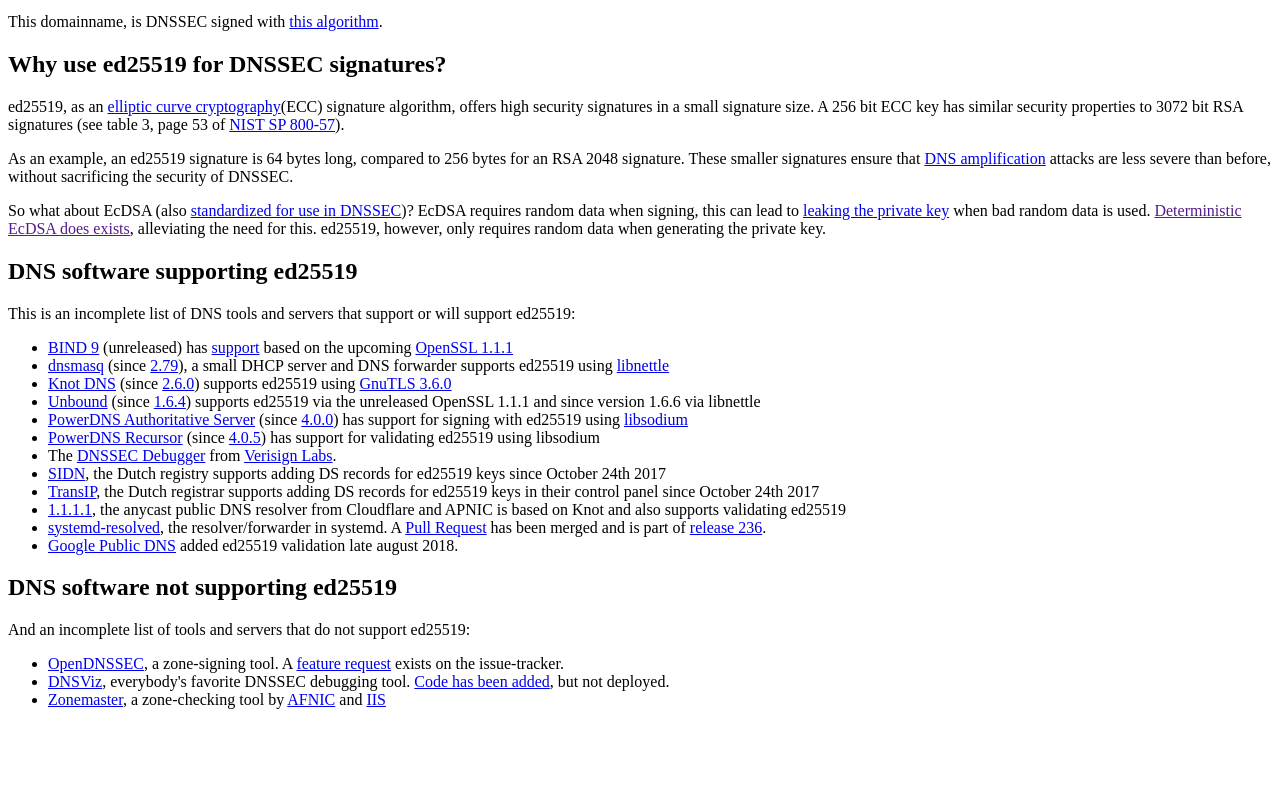
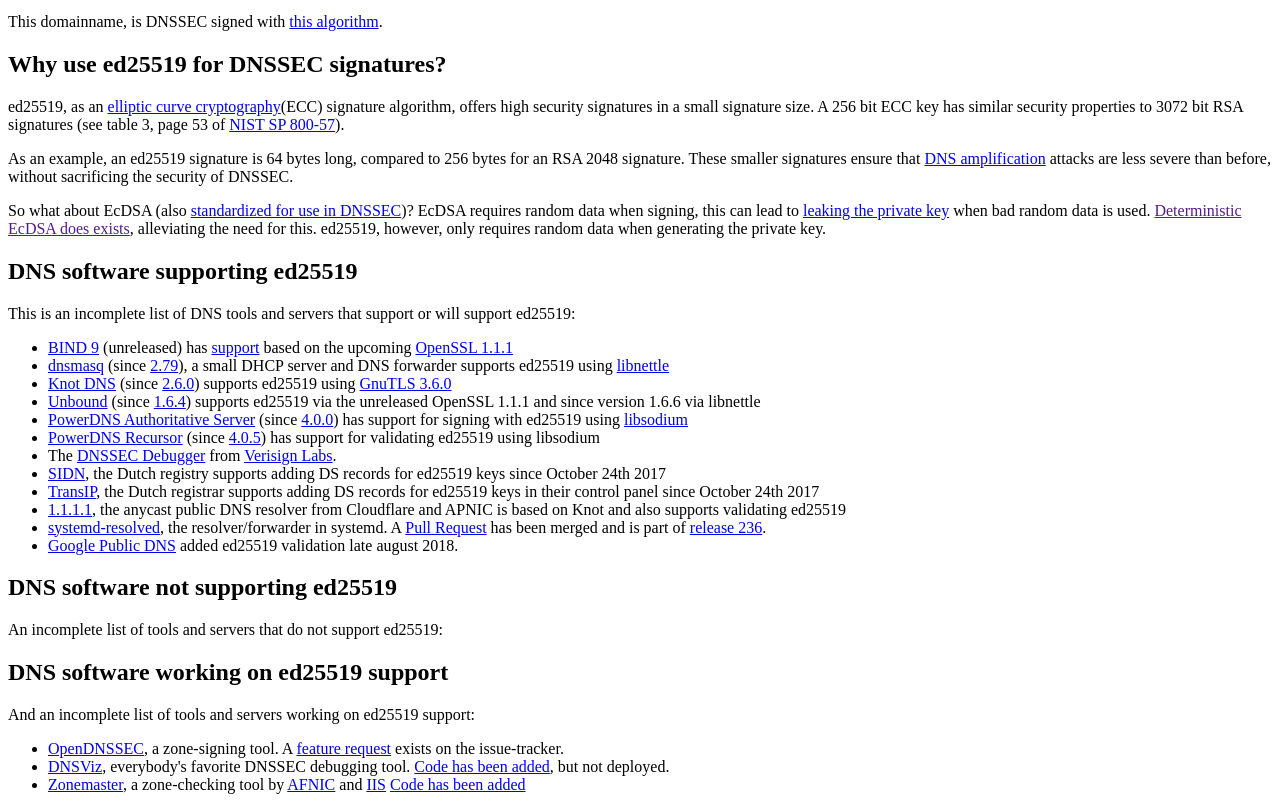
Before and after one commit to pieterlexis/ed25519.nl, a Gatsby site: page / in a window 1280 px wide. Shown: the part 119-929 px from the top of the page. Before the commit the page ends 844 px from the top, so only its background shows below. Built offline with nearby package versions, Linux system fonts and the light colour scheme; Gatsby itself is replaced by a stand-in of ours.

Commit message:
Update index.js
Adding PR for zonemaster ed25519 support and changing some words.

```diff
--- a/src/pages/index.js
+++ b/src/pages/index.js
@@ -28,11 +28,15 @@
     </ul>
     </p>
     <h2>DNS software not supporting ed25519</h2>
-    And an incomplete list of tools and servers that do not support ed25519:
+    An incomplete list of tools and servers that do not support ed25519:
+    <u1>
+    </u1>
+    <h2>DNS software working on ed25519 support</h2>
+    And an incomplete list of tools and servers working on ed25519 support:
     <ul>
       <li><a href="https://www.opendnssec.org/">OpenDNSSEC</a>, a zone-signing tool. A <a href="https://issues.opendnssec.org/browse/SUPPORT-222">feature request</a> exists on the issue-tracker.</li>
       <li><a href="http://dnsviz.net/">DNSViz</a>, everybody's favorite DNSSEC debugging tool. <a href="https://github.com/dnsviz/dnsviz/commit/fd2e63794a85d89120a4c51283e36d6c3516b634">Code has been added</a>, but not deployed.</li>
-      <li><a href="https://zonemaster.net/result/0a33e4546a1b15e0">Zonemaster</a>, a zone-checking tool by <a href="https://www.afnic.fr/en/">AFNIC</a> and <a href="https://www.iis.se/english/">IIS</a></li>
+      <li><a href="https://zonemaster.net/result/0a33e4546a1b15e0">Zonemaster</a>, a zone-checking tool by <a href="https://www.afnic.fr/en/">AFNIC</a> and <a href="https://www.iis.se/english/">IIS</a> <a href="https://github.com/zonemaster/zonemaster-ldns/pull/85">Code has been added</a></li>
     </ul>
   </div>
 )
```
